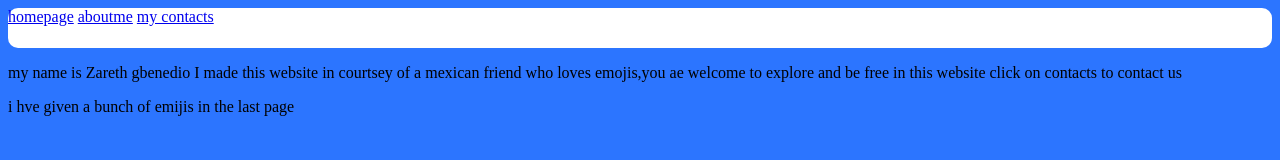
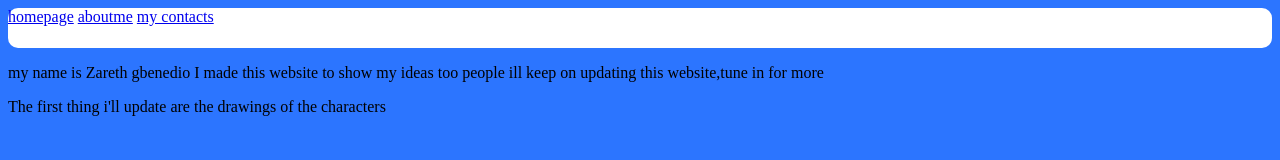
Before and after one commit to zarethgbenedio/Zareth-s-movie-idea-blog, a plain HTML site: page aboutme.html in a window 1280 px wide. Drawn offline with Linux system fonts and the light colour scheme.

Commit message:
Update aboutme.html

```diff
--- a/aboutme.html
+++ b/aboutme.html
@@ -26,7 +26,7 @@
         <a class="nav" href="aboutme.html" >aboutme</a>
         <a class="nav" href="contacts.html" >my contacts</a>
     </div>
-    <p>my name is Zareth gbenedio I made this website in courtsey of a mexican friend who loves emojis,you ae welcome to explore and be free in this website click on contacts to contact us</p>
-<p>i hve given a bunch of emijis in the last page</p>
+    <p>my name is Zareth gbenedio I made this website to show my ideas too people ill keep on updating this website,tune in for more</p>
+<p>The first thing i'll update are the drawings of the characters</p>
 </body>
 </html>
```
